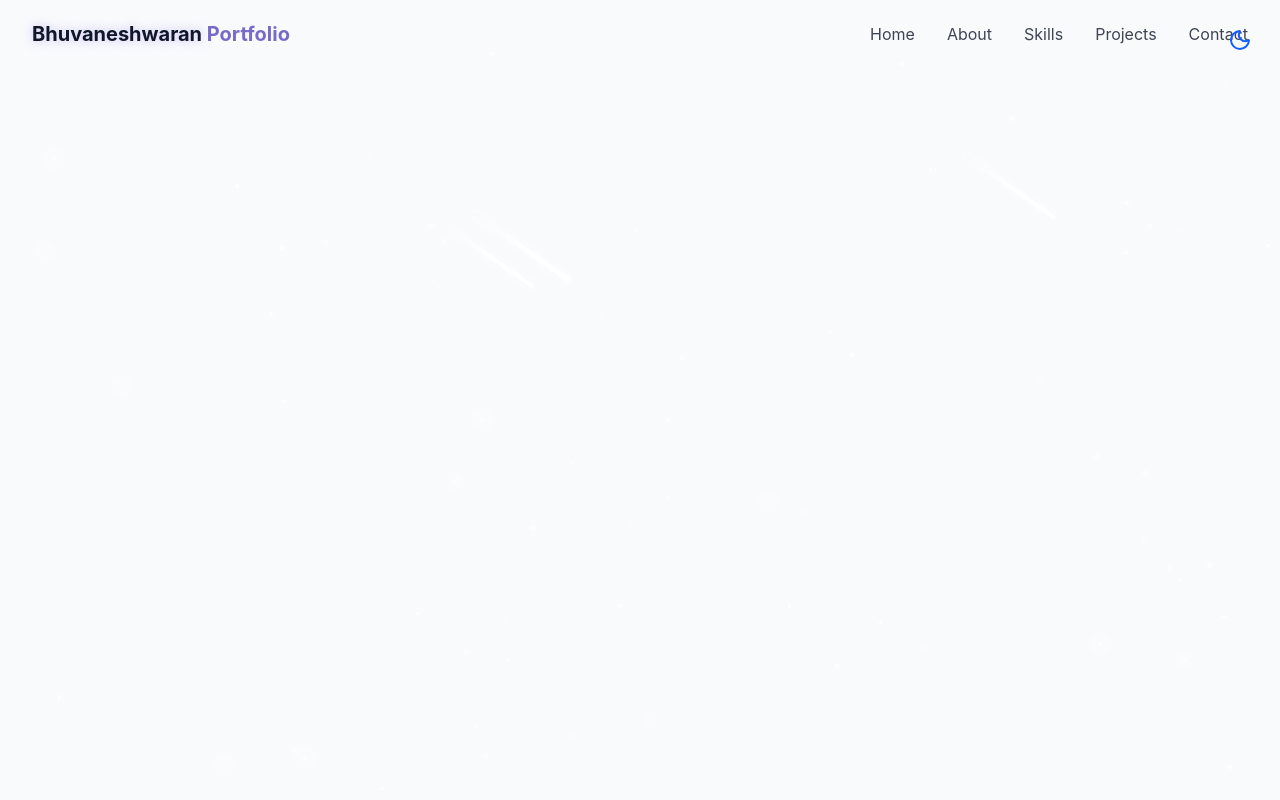
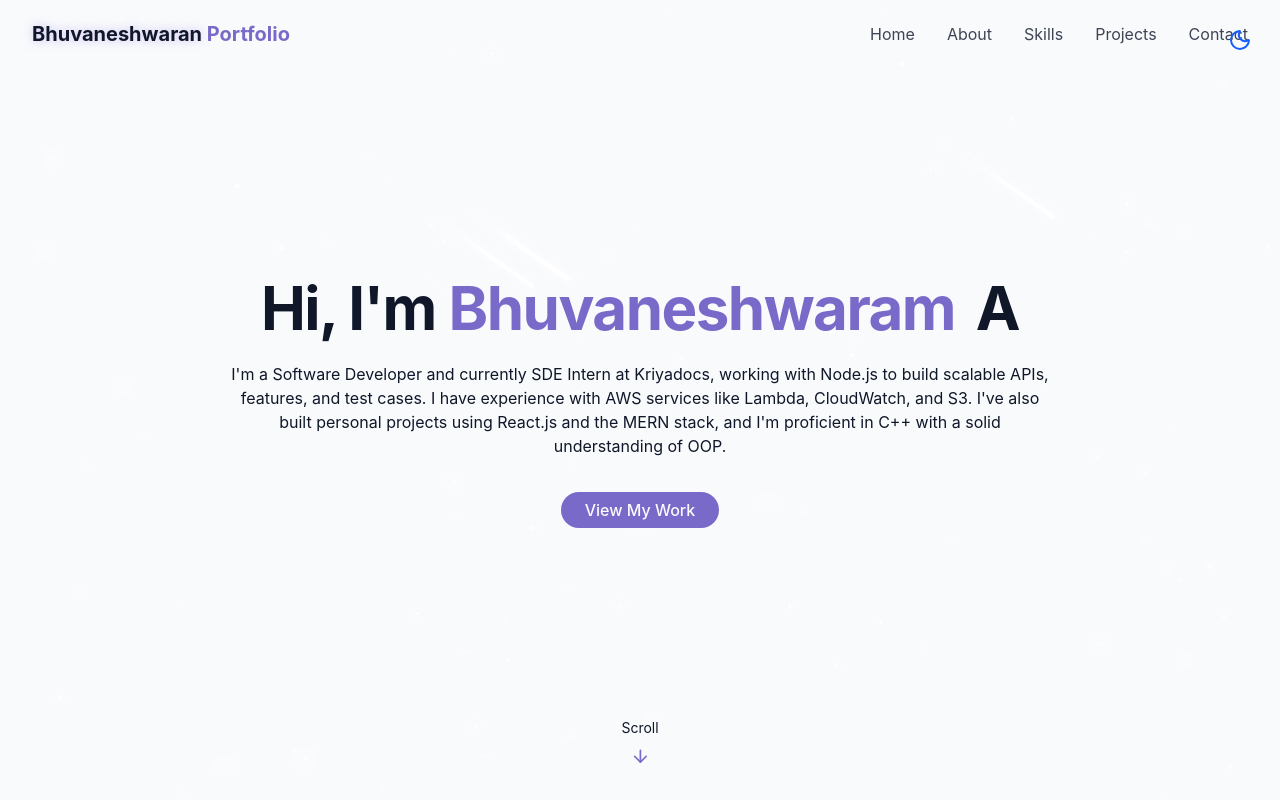
Before and after one commit to BhuviRoXx/portfolio, a React (Vite) app: page / in a window 1280 px wide. Built offline with nearby package versions, Linux system fonts and the light colour scheme.

Commit message:
Hero section

```diff
--- /dev/null
+++ b/src/Components/HeroSection.jsx
@@ -0,0 +1,41 @@
+import { ArrowDown } from "lucide-react";
+
+export const HeroSection = () => {
+  return (
+    <section
+      id="hero"
+      className="relative min-h-screen flex flex-col items-center justify-center px-4"
+    >
+      <div className="container max-w-4xl mx-auto text-center z-10">
+        <div className="space-y-6">
+          <h1 className="text-4xl md:text-6xl font-bold tracking-tight">
+            <span className="opacity-0 animate-fade-in"> Hi, I'm</span>
+            <span className="text-primary opacity-0 animate-fade-in-delay-1">
+              {" "}
+              Bhuvaneshwaram
+            </span>
+            <span className="text-gradient ml-2 opacity-0 animate-fade-in-delay-2">
+              {" "}
+              A
+            </span>
+          </h1>
+
+          <p className="text-md md:text-md text-muted-foreground max-2-2xl mx-auto opacity-0 animate-fade-in-delay-3">
+            I'm a Software Developer and currently SDE Intern at Kriyadocs, working with Node.js to build scalable APIs, features, and test cases. I have experience with AWS services like Lambda, CloudWatch, and S3. I've also built personal projects using React.js and the MERN stack, and I'm proficient in C++ with a solid understanding of OOP.
+          </p>
+
+          <div className="pt-4 opacity-0 animate-fade-in-delay-4">
+            <a href="#projects" className="cosmic-button">
+              View My Work
+            </a>
+          </div>
+        </div>
+      </div>
+
+      <div className="absolute bottom-8 left-1/2 transform -translate-x-1/2 flex flex-col items-center animate-bounce">
+        <span className="text-sm text-muted-foreground mb-2"> Scroll </span>
+        <ArrowDown className="h-5 w-5 text-primary" />
+      </div>
+    </section>
+  );
+};
--- a/src/Pages/Home.jsx
+++ b/src/Pages/Home.jsx
@@ -1,3 +1,4 @@
+import { HeroSection } from "../Components/HeroSection"
 import { Navbar } from "../Components/NavBar"
 import { StarBackGround } from "../Components/StarBackGround"
 import { ThemeToggle } from "../Components/ThemeToggle"
@@ -8,6 +9,7 @@
         <ThemeToggle/>
         <StarBackGround/>
         <Navbar/>
+        <HeroSection/>
     </div>
   )
 }
```
